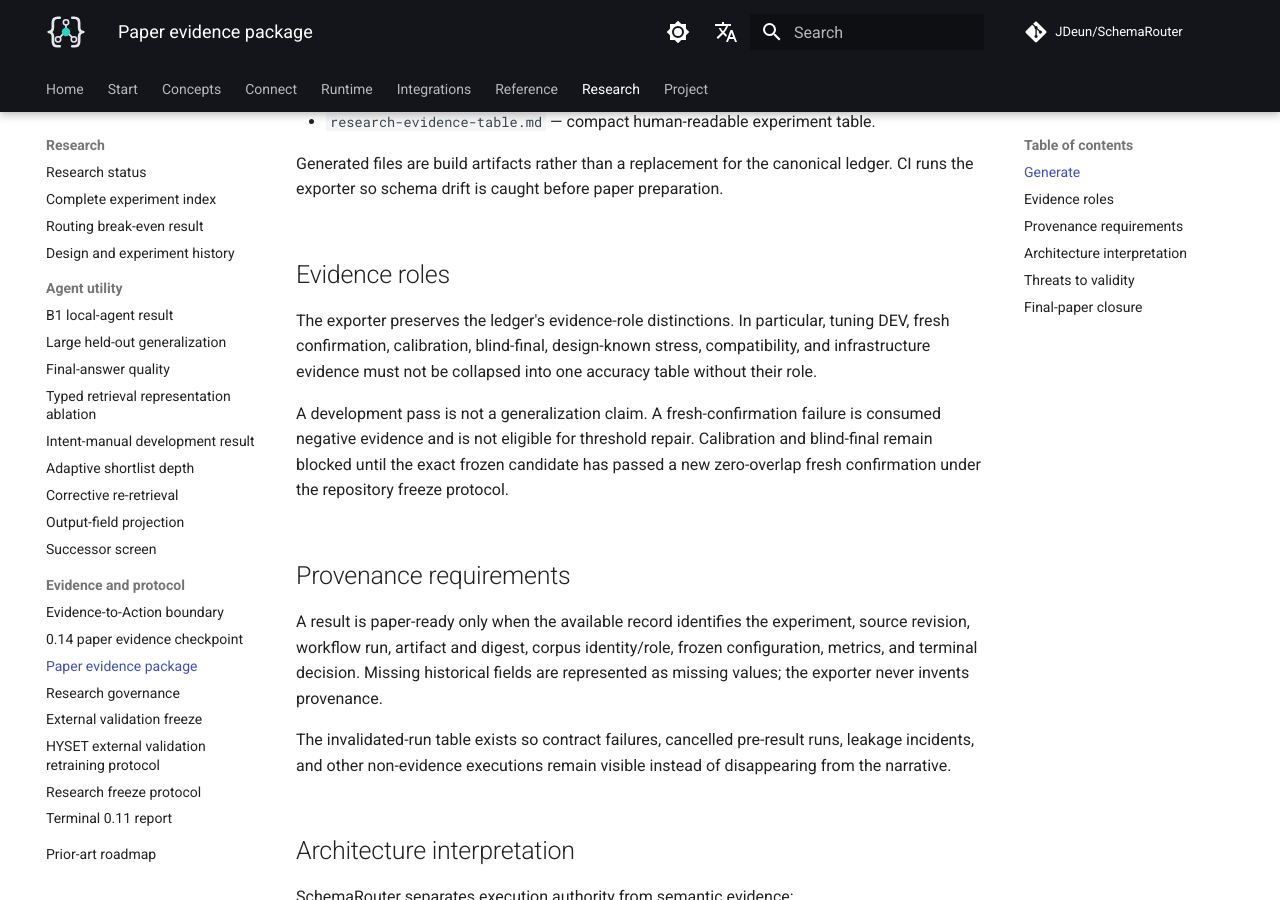
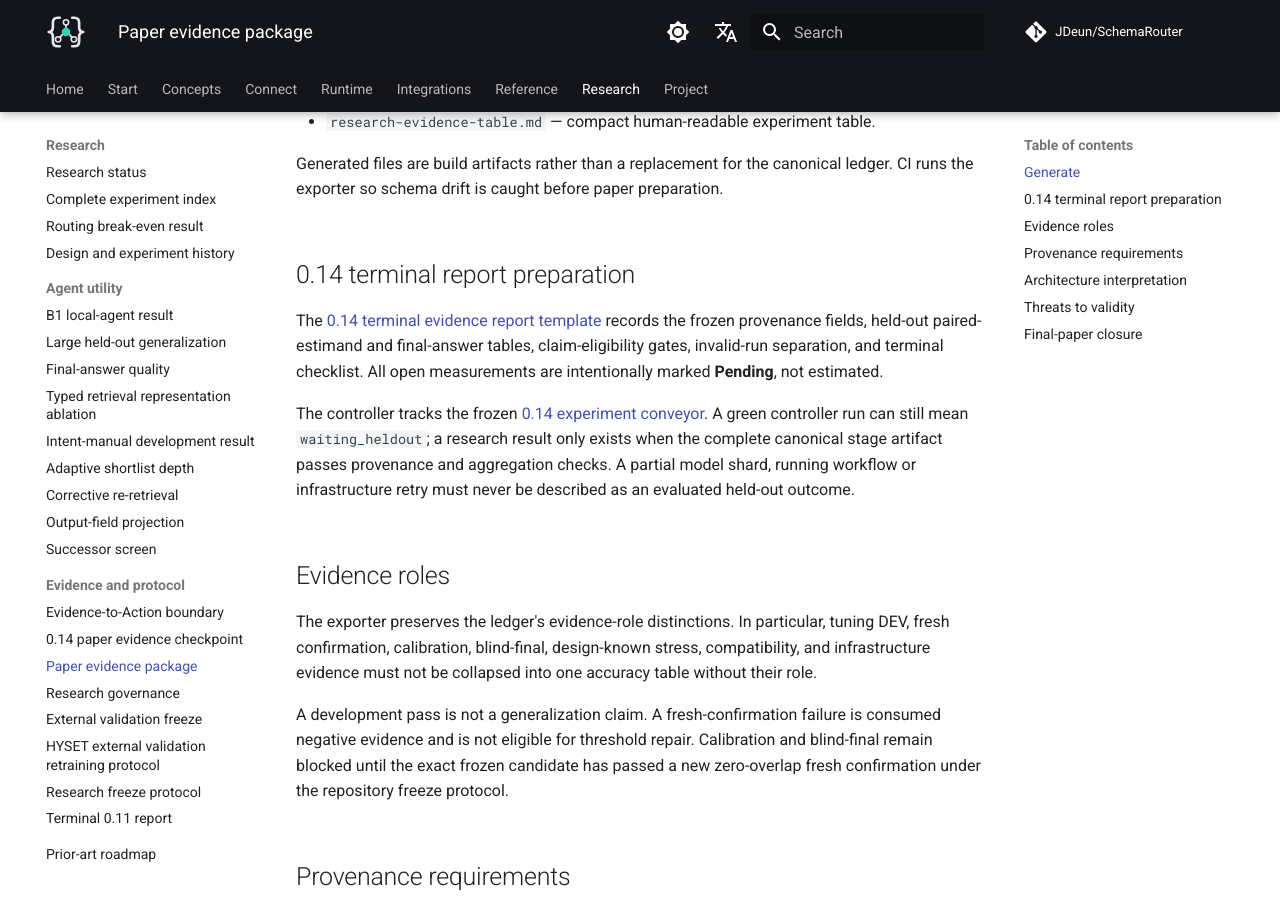
Before and after one commit to JDeun/SchemaRouter, an MkDocs documentation site: the page built from docs/research/paper-evidence-package.md, in a window 1280 px wide and 900 px high, scrolled down 567 px. Built offline with MkDocs 1.6.1 and Material for MkDocs 9.7.7, drawn with Linux system fonts in a browser that asks for light colours; comment, search, counter and statistics services are not loaded.

Commit message:
docs: link 0.14 terminal evidence preparation in bilingual research guide

```diff
--- a/docs/research/paper-evidence-package.md
+++ b/docs/research/paper-evidence-package.md
@@ -21,6 +21,19 @@ The default output directory is `docs/research/generated/` and contains:
 
 Generated files are build artifacts rather than a replacement for the canonical ledger. CI
 runs the exporter so schema drift is caught before paper preparation.
+
+## 0.14 terminal report preparation
+
+The [0.14 terminal evidence report template](https://github.com/JDeun/SchemaRouter/blob/main/benchmarks/agent-utility-0.14-terminal-report-prep.md)
+records the frozen provenance fields, held-out paired-estimand and final-answer
+tables, claim-eligibility gates, invalid-run separation, and terminal checklist.
+All open measurements are intentionally marked **Pending**, not estimated.
+
+The controller tracks the frozen [0.14 experiment conveyor](https://github.com/JDeun/SchemaRouter/issues/500).
+A green controller run can still mean `waiting_heldout`; a research result only
+exists when the complete canonical stage artifact passes provenance and
+aggregation checks. A partial model shard, running workflow or infrastructure
+retry must never be described as an evaluated held-out outcome.
 
 ## Evidence roles
 
```
